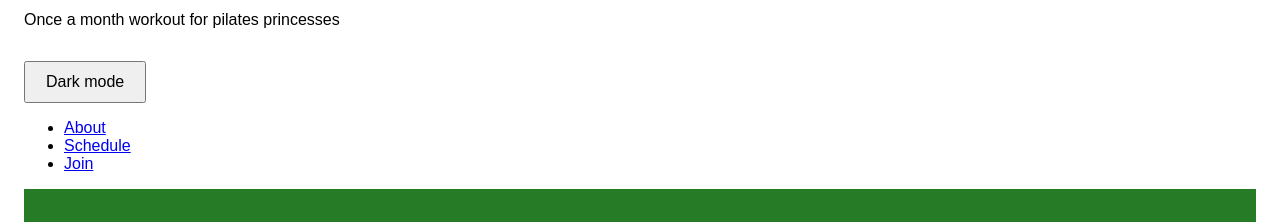
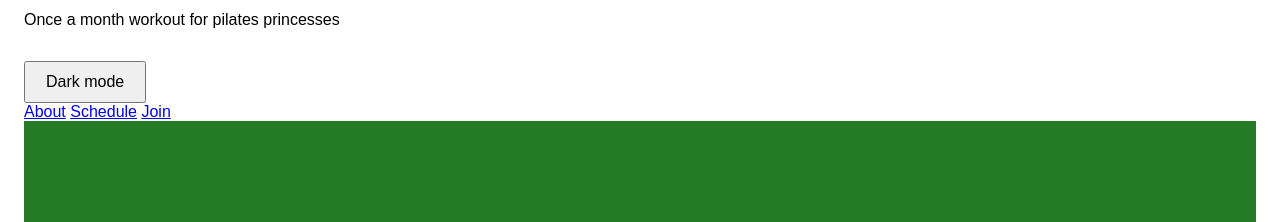
Before and after one commit to BabySodaCodex/signup-page-new, a plain HTML site: page index.html in a window 1280 px wide. Shown: the part 108-330 px from the top of the page. Drawn offline with Linux system fonts and the light colour scheme.

```diff
--- a/index.html
+++ b/index.html
@@ -14,11 +14,11 @@
 </head>
 <body>
     <nav>
-        <ul>
-            <li><a href="about">About</a></li>
-            <li><a href="schedule">Schedule</a></li>
-            <li><a href="join">Join</a></li>
-        </ul>
+
+            <a href="#about">About</a>
+            <a href="#schedule">Schedule</a>
+            <a href="#join">Join</a>
+
     </nav>
 
     <main>
```
Also changed, not shown: 1 other file.
